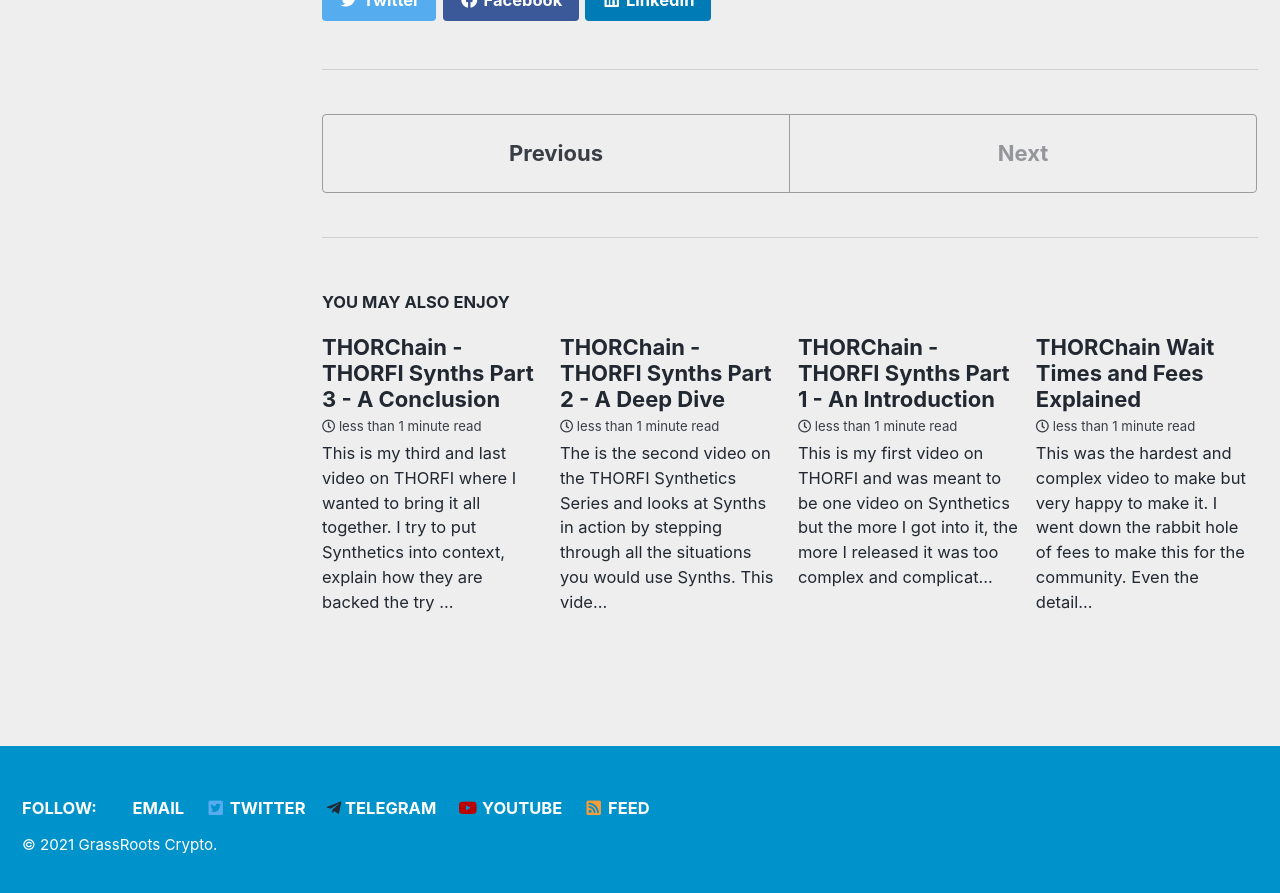
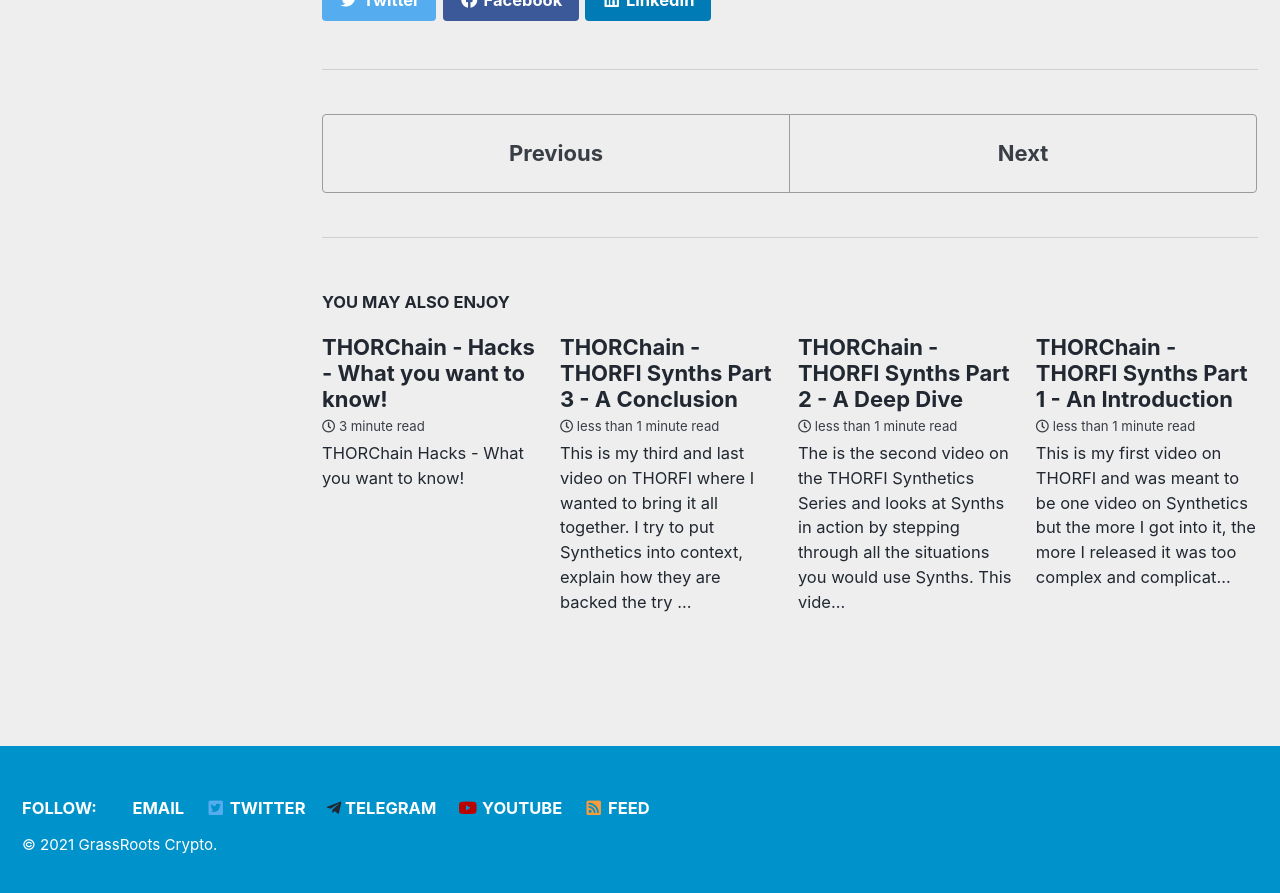
Before and after one commit to GrassRootsCrypto/GrassRootsCrypto.github.io, a Jekyll site: the page built from _posts/2021-07-13-THORFI-Synths-Part-4-iRune.md, in a window 1280 px wide and 900 px high, scrolled down 1237 px. Shown: the top 893 px of the window. Built offline with Jekyll 4.4.1, drawn with Linux system fonts in a browser that asks for light colours; cached includes are drawn as plain includes; some of the changed lines change nothing that is shown.

Commit message:
Adding new posts
Hacks and Synths part 4

```diff
--- /dev/null
+++ b/_posts/2021-07-28-thorchain-hack-overview.md
@@ -0,0 +1,63 @@
+---
+title: "THORChain - Hacks - What you want to know!"
+categories:
+  - Defi
+  - THORChain
+  - THORFI
+  - Hack
+tags:
+  - MCCN
+    - "Liquidity Provider"
+  - "Liquidity Pool"
+  - "Cross Chain Swaps"
+author_profile: false
+classes: wide
+---
+
+### THORChain Hacks - What you want to know!
+{% include video id="g6i94c_nMNY" provider="youtube" %}
+
+
+### What has happened so far
+
+1. Massive community response. This is great to see. Lots of passion, ideas and great engagement.
+2. Solvency checker for the Asgard vault (YGG vaults are protected by the node operators and the incentive pendulum).  (#999)
+3. Ability to stop single chains, instead of halting the entire network (#1013)
+4. Halborn progress updates released. [Here](https://www.runebase.org/news/halborn-security-issues-first-progress-update)
+5. Halborn Report on latest Hack here (https://github.com/HalbornSecurity/PublicReports/blob/master/Incident%20Reports/Thorchain_Incident_Analysis_July_23_2021.pdf)
+
+### What is happening.
+
+1. White list ETH Smart Contracts (#1037, #1043)
+2. Nodes can request halts
+3. Increased delays for very large outbound transactions
+4. Increased monitoring tools
+5. Responsible disclosure and bounty program, now managed by NineRealms and Immunefi.
+6. Halborn and Trail of Bits conducting security audits - structured review.
+7. Code walk through for white/grey hat hackers by the team - adding community/involvement eyes on the project -  unstructured review
+8. Taking some time while this is happening in the background.
+
+
+### Frequently Asked Questions
+
+1. **When will THORChain restart?**
+
+	When it is safe to do so. Depends on how the security audits are ready. Current timeframe is about 6-8 weeks, thus about mid September.  A lot is happening in the background. Everyone wants it now but this is why it is called Chosnet, so please be patient while the team and the community works through this. Mods will post updates from the devs, so keep an eye on the pinned messages. Honestly, I think it is better to take the time now than rush it.
+2. **What happened to my uncompleted swaps or withdraws?**
+
+	The chain is halted so nothing is being processed. Everything is recorded, so if you have transactions, they should be processed when the protocol is fully restarted. The restart will happen in stages, look for details in the pinned messages. Won’t be able to do anything till then.
+3. **Do I still get block rewards / income as a LP?**
+
+	Yes, THORChain will credit the pools with Rune while the chain is halted so LPs do not lose out. The Rune you get is based on your position so it is fair.
+4. **Do I still get ILP?**
+
+	Yes, however it is measured in blockchain time, not in time passed, e.g. duration. Thus the time to 100 days is paused while the chain is paused. E.g., if the chain is paused for 5 days, you need to wait 105 days duration.
+5. **What happened to my RUNEYield? It’s showing $8k ETH price and -99.9% APY vs HODL for my ETH pool!**
+
+	Firstly, don't stress, this is not reflective of your actual position. The pools are currently out of balance which effects their price. Pools have their own price which is unrelated to the market price, and this is upset when the pool is out of balance, this is why everything looks strange. It will return to normal when, in this example, the ETH chain restarts. Then RUNEYield will start to look normal again.
+6. **Heard Team will make whole my LP pool. Does this mean paid in ETH? RUNE? Both?**
+
+	As per point 3, LPs will get paid block rewards. There has been talk about reimbursing the pools however nothing is yet conformed, just too early. A lot of analysis is required for all of the consequences of the halt, this is just one of them. There will be more detail given closer to when the ETH chain restarts. Do not THORChain has a record of looking after LPs.
+7. **Heard team would suspend ERC20. What about ETH? What about my ERC20 LPs?**
+
+   This has been suggested but it is too early to tell. The outcome of the security audits and the white/grey hacker review will help determine the path and timeframe moving forward. There will be more detail released once that has occurred.
```
Also changed, not shown: _posts/2021-06-23-THORFI-Synths-Part-3.md (line endings or trailing spaces), _posts/2021-07-13-THORFI-Synths-Part-4-iRune.md (line endings or trailing spaces).
